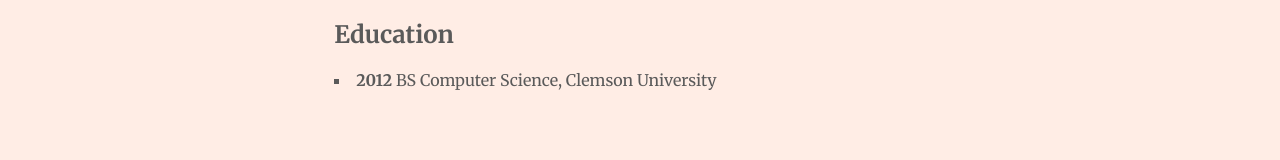
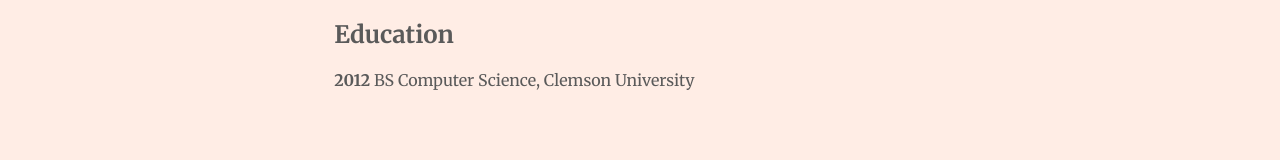
Before and after one commit to christianprescott/christianprescott.github.io, a plain HTML site: page index.html in a window 1280 px wide. Shown: the part 516-676 px from the top of the page. Drawn offline with Linux system fonts and the light colour scheme.

Commit message:
Remove bullet from education list items

```diff
--- a/index.html
+++ b/index.html
@@ -61,7 +61,7 @@
 			</ol>
 
 			<h2>Education</h2>
-			<ol class="activities details">
+			<ol class="activities">
 				<li>
 					<span class="period">2012</span> <span class="title">BS Computer Science,</span> <span class="employer">Clemson University</span>
 				</li>
```
